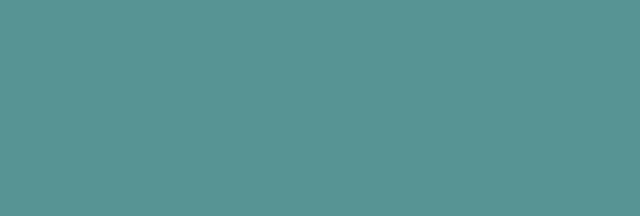
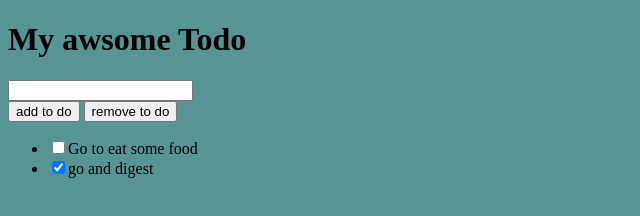
Before and after one commit to SuhasBhat2002/basic-html, a plain HTML site: page basic of basics/index2.html in a window 1280 px wide. Shown: the whole page, without its empty margins (0-640 px from the left). Drawn offline with Linux system fonts and the light colour scheme.

Commit message:
first commit

```diff
--- a/basic of basics/index2.html
+++ b/basic of basics/index2.html
@@ -8,6 +8,18 @@
     <title>A simple todo apllication</title>
 </head>
 <body>
+    <div class ="container">
+        <div class="contols">
+        <h1>My awsome Todo</h1>
+        <input type ="text" id="input" /><br>
+        <button type="button" id="add">add to do</button>
+        <button type="button" id="remove">remove to do</button>
+        </div>
+        <ul id="list">
+            <li class="my check"><input type="checkbox" id="check"><label>Go to eat some food</label> </li>
+            <li class="my check"><input type="checkbox" id="check" checked><label>go and digest</label> </li>
+        </ul>
+    </div>
     <script src="todo.js"></script>
 </body>
 </html>
```
